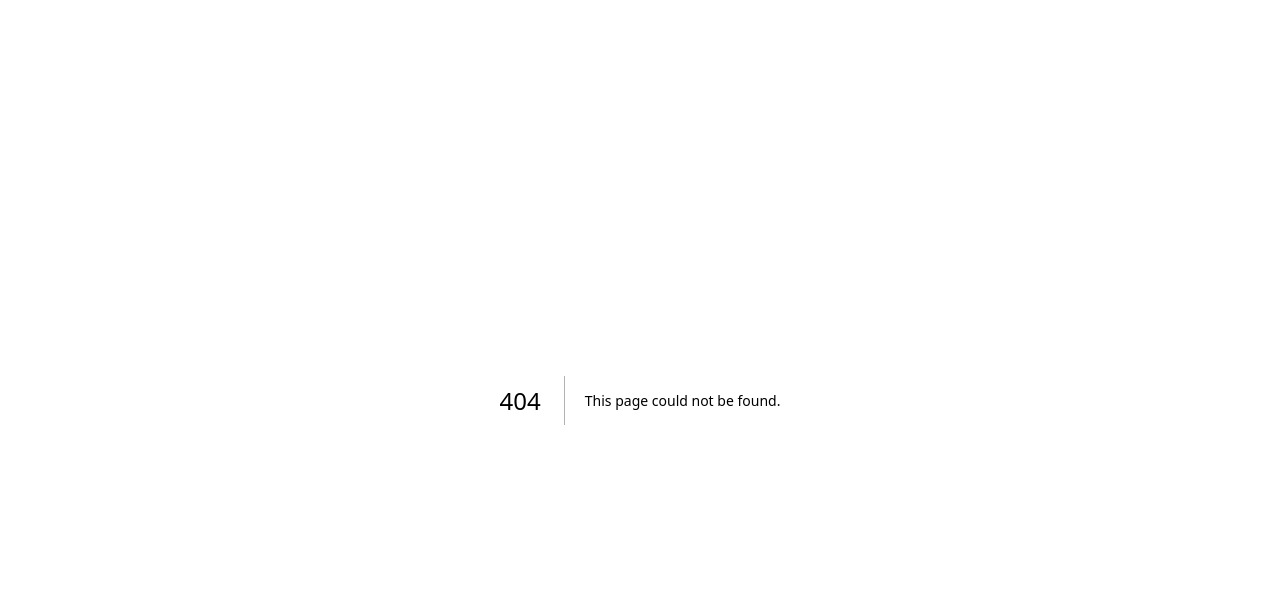
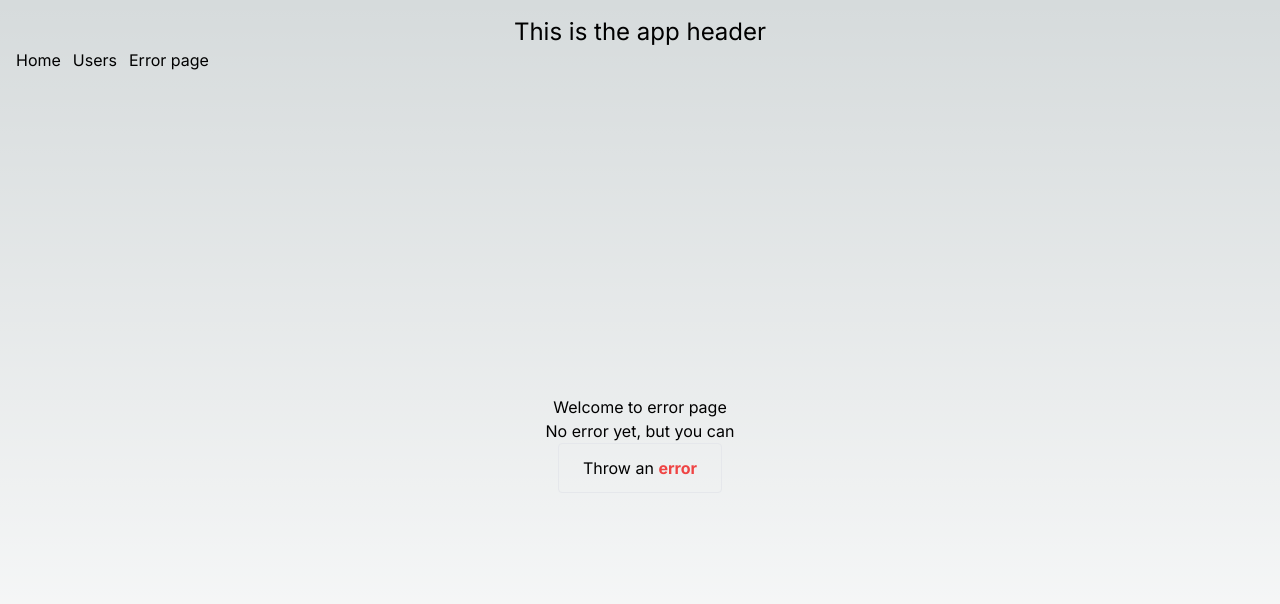
Before and after one commit to serge-st/next-test, a Next.js app: page /error-test in a window 1280 px wide. Before the commit this address had no page. Shown: the top 604 px of the page. Built offline with nearby package versions, Linux system fonts and the light colour scheme.

Commit message:
feat: add root layout, test error page

```diff
--- /dev/null
+++ b/src/app/error-test/page.tsx
@@ -0,0 +1,21 @@
+'use client'
+
+export default function ErrorPage() {
+    const handleClick = () => {
+        throw new Error('now were\'re talking')
+    }
+
+    return(
+      <div className="flex flex-col w-screen h-full justify-center items-center">
+        <h1>Welcome to error page</h1>
+        <p>No error yet, but you can</p>
+        <button
+            className="border border-solid rounded px-6 py-3"
+            type="button"
+            onClick={handleClick}
+        >
+            Throw an <span className="text-red-500 font-bold">error</span>
+        </button>
+      </div>
+    )
+}
--- /dev/null
+++ b/src/app/error.tsx
@@ -0,0 +1,30 @@
+'use client' // Error components must be Client Components
+
+import { useEffect } from 'react'
+
+export default function Error({
+  error,
+  reset,
+}: {
+  error: Error & { digest?: string }
+  reset: () => void
+}) {
+  useEffect(() => {
+    // Log the error to an error reporting service
+    console.error(error)
+  }, [error])
+
+  return (
+    <div>
+      <h2>Something went wrong!</h2>
+      <button
+        onClick={
+          // Attempt to recover by trying to re-render the segment
+          () => reset()
+        }
+      >
+        Try again
+      </button>
+    </div>
+  )
+}
--- a/src/app/layout.tsx
+++ b/src/app/layout.tsx
@@ -1,6 +1,7 @@
 import './globals.css'
 import type { Metadata } from 'next'
 import { Inter } from 'next/font/google'
+import Link from 'next/link'
 
 const inter = Inter({ subsets: ['latin'] })
 
@@ -16,7 +17,17 @@ export default function RootLayout({
 }) {
   return (
     <html lang="en">
-      <body className={inter.className}>{children}</body>
+      <body className={`${inter.className} h-screen flex flex-col`}>
+        <header className='p-4'>
+          <h1 className='text-center text-2xl'>This is the app header</h1>
+          <nav className='flex gap-3'>
+            <Link href={'/'}>Home</Link>
+            <Link href={'/users'}>Users</Link>
+            <Link href={'/error-test'}>Error page</Link>
+          </nav>
+        </header>
+        {children}
+      </body>
     </html>
   )
 }
--- a/src/app/users/page.tsx
+++ b/src/app/users/page.tsx
@@ -1,6 +1,6 @@
 export default function UsersPage() {
     return(
-      <div className="flex w-screen h-screen justify-center items-center">
+      <div className="flex w-screen h-full justify-center items-center">
         <h1>Hello to all users pages!</h1>
       </div>
     )
```
